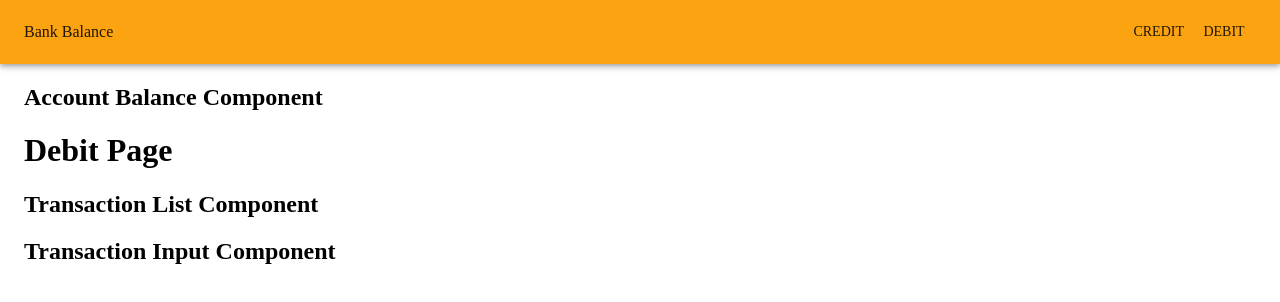
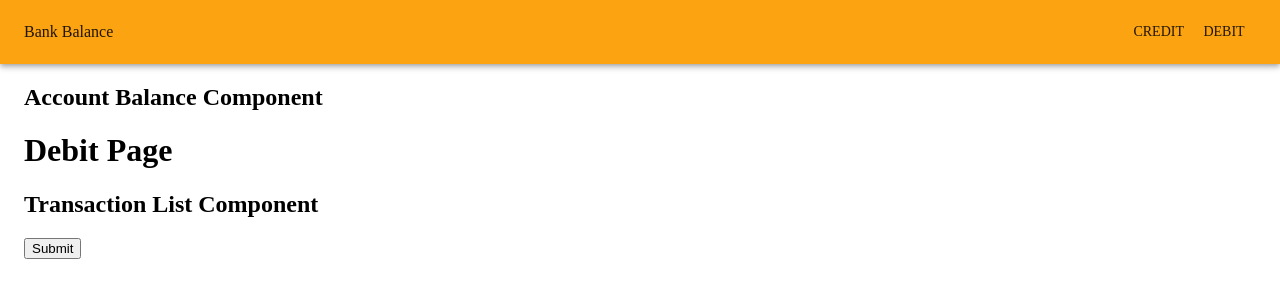
Before and after one commit to Web-Dev-Speedrunners/Assignment-7, a React (Create React App) app: page /debit in a window 1280 px wide. Shown: the top 302 px of the page. Built offline with nearby package versions, Linux system fonts and the light colour scheme; no server answers.

Commit message:
buttom submit

```diff
--- a/src/components/transaction_input/index.tsx
+++ b/src/components/transaction_input/index.tsx
@@ -1,7 +1,9 @@
 import React from "react";
 
 const TransactionInput: React.FC = () => {
-  return <h2>Transaction Input Component</h2>;
+  return (
+
+      <button type = "submit">Submit</button>
+  );
 };
-
 export default TransactionInput;
```
